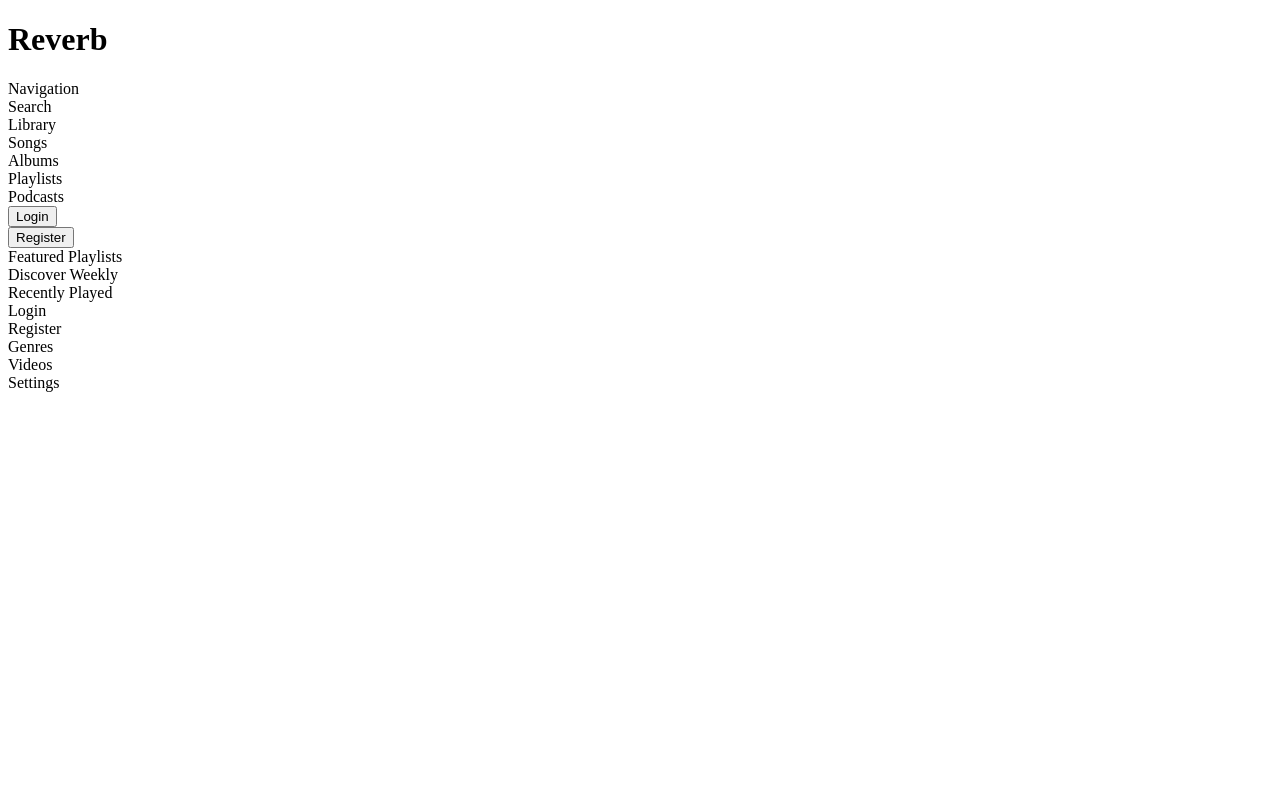
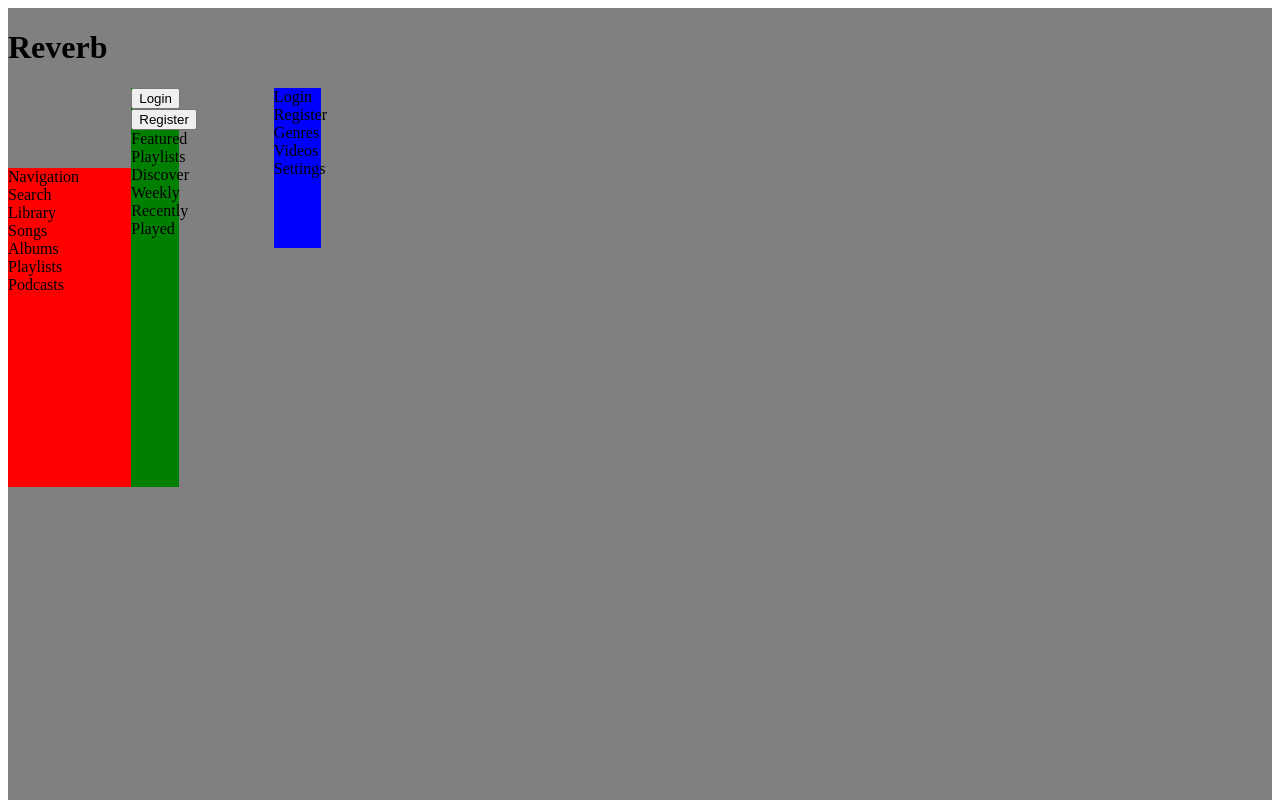
Before and after one commit to lighthouse-labs/final-project-backup, a React (Create React App) app in the folder reverb-project/: page / in a window 1280 px wide. Shown: the top 800 px of the page. Built offline with nearby package versions, Linux system fonts and the light colour scheme.

Commit message:
setting up some css

```diff
--- a/reverb-project/src/App.css
+++ b/reverb-project/src/App.css
@@ -36,3 +36,34 @@
     transform: rotate(360deg);
   }
 } */
+
+.pageWrapper {
+  background-color: gray;
+  display: grid;
+  grid-template-columns: repeat(50, 1fr);
+  grid-template-rows: repeat(50, 1fr);
+}
+
+.nav-bar-left {
+  background-color: red;
+  grid-column-start: 1;
+  grid-column-end: 5;
+  grid-row-start: 3;
+  grid-row-end: 7;
+}
+
+.middle-section {
+  background-color: green;
+  grid-column-start: 3;
+  grid-column-end: 5;
+  grid-row-start: 2;
+  grid-row-end: 7;
+}
+
+.nav-bar-right {
+  background-color: blue;
+  grid-column-start: 9;
+  grid-column-end: 11;
+  grid-row-start: 2;
+  grid-row-end: 4;
+}
```
